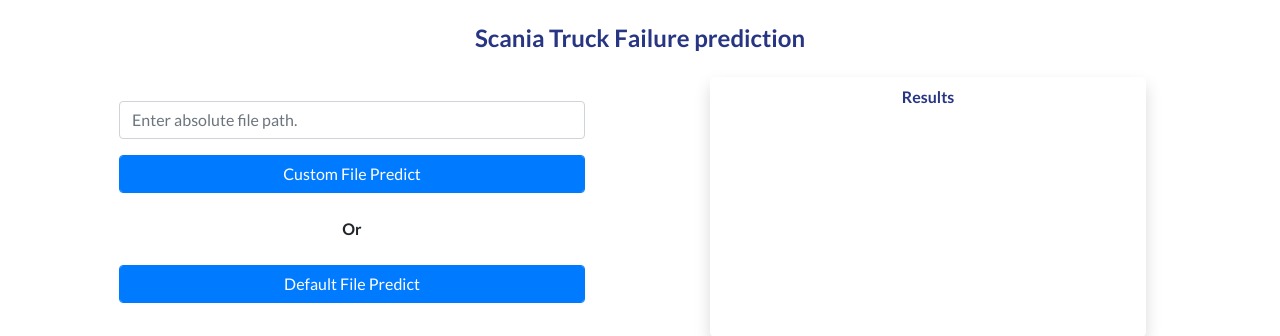
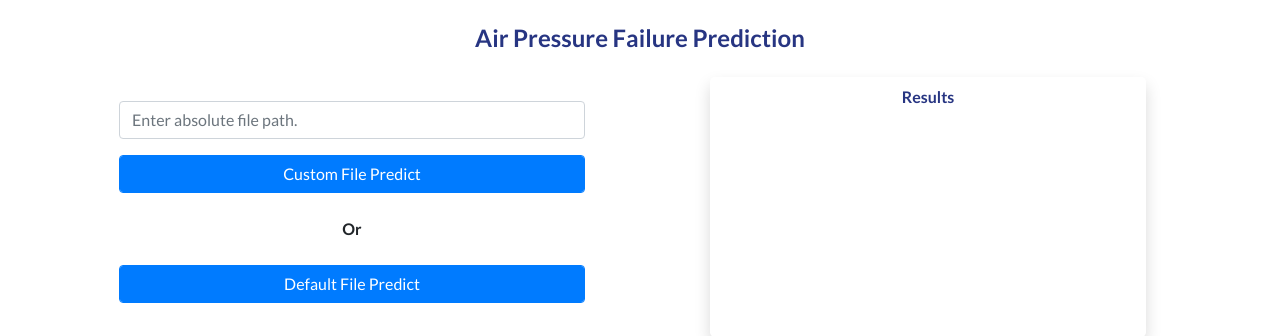
Before and after one commit to sethusaim/Air-Pressure-Failure-Detection, a Python web app: template templates/index.html in a window 1280 px wide. Shown: the part 56-392 px from the top of the page. Run offline with Jinja, Linux system fonts and the light colour scheme; the template is opened without the code that fills it, so the values that code supplies are empty; some libraries are stand-ins or nearby versions.

Commit message:
made new changes to index.html

```diff
--- a/templates/index.html
+++ b/templates/index.html
@@ -2,7 +2,7 @@
 <html lang="en">
 
 <head>
-	<title>prediction Page</title>
+	<title>Prediction Page</title>
 	<meta charset="utf-8">
 	<meta name="viewport" content="width=device-width, initial-scale=1">
 	<link rel="shortcut icon"
@@ -222,7 +222,7 @@
 	<!-- Testimonials -->
 	<section class="testimonials text-center">
 		<div class="container-fluid">
-			<h4 class="my-4 title">Scania Truck Failure prediction</h4>
+			<h4 class="my-4 title">Air Pressure Failure Prediction</h4>
 			<div class="row">
 				<div class="col-md-6 col-xs-12">
 					<br />
```
